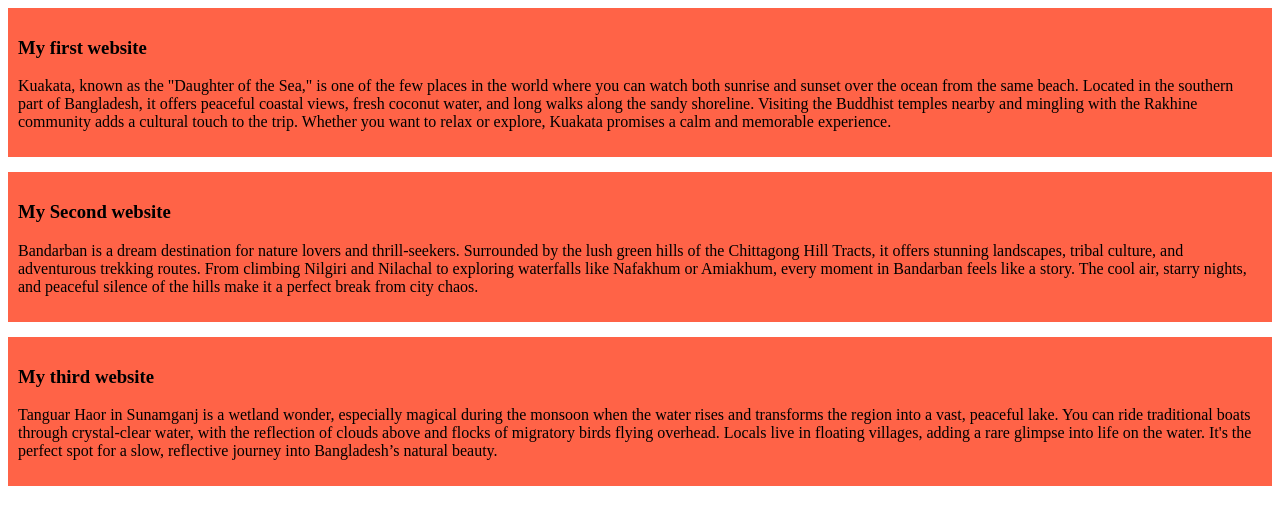
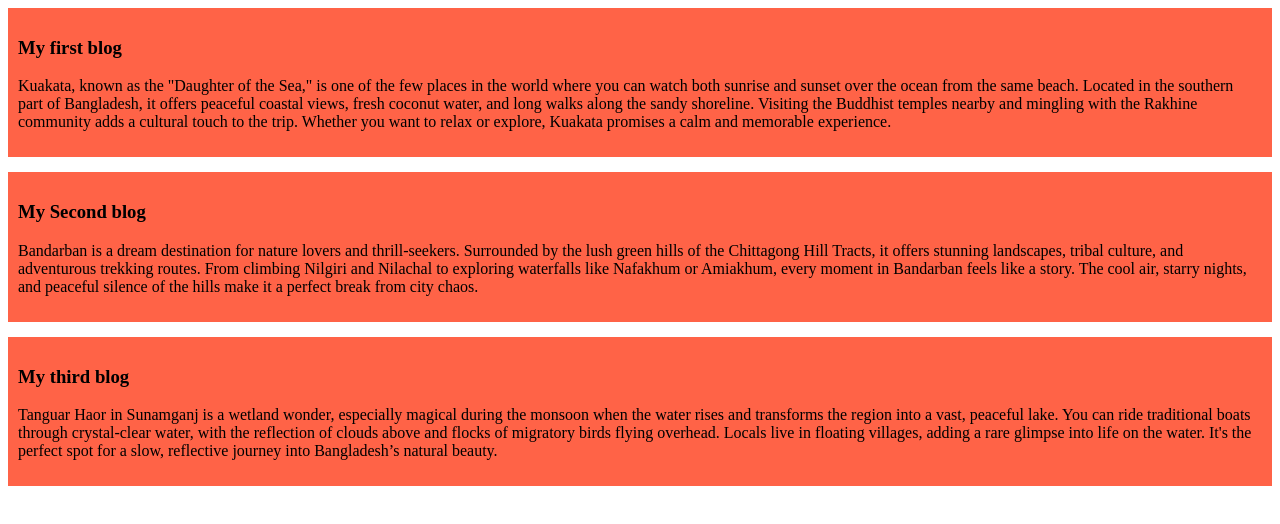
Before and after one commit to RejuanRaj97/My-simple-website, a plain HTML site: page index.html in a window 1280 px wide. Drawn offline with Linux system fonts and the light colour scheme.

Commit message:
make a change from wesite to blog

```diff
--- a/index.html
+++ b/index.html
@@ -8,15 +8,15 @@
 </head>
 <body>
     <div>
-        <h3>My first website</h3>
+        <h3>My first blog</h3>
         <p>Kuakata, known as the "Daughter of the Sea," is one of the few places in the world where you can watch both sunrise and sunset over the ocean from the same beach. Located in the southern part of Bangladesh, it offers peaceful coastal views, fresh coconut water, and long walks along the sandy shoreline. Visiting the Buddhist temples nearby and mingling with the Rakhine community adds a cultural touch to the trip. Whether you want to relax or explore, Kuakata promises a calm and memorable experience.</p>
     </div>
     <div>
-        <h3>My Second website</h3>
+        <h3>My Second blog</h3>
         <p>Bandarban is a dream destination for nature lovers and thrill-seekers. Surrounded by the lush green hills of the Chittagong Hill Tracts, it offers stunning landscapes, tribal culture, and adventurous trekking routes. From climbing Nilgiri and Nilachal to exploring waterfalls like Nafakhum or Amiakhum, every moment in Bandarban feels like a story. The cool air, starry nights, and peaceful silence of the hills make it a perfect break from city chaos.</p>
     </div>
     <div>
-        <h3>My third website</h3>
+        <h3>My third blog</h3>
         <p>Tanguar Haor in Sunamganj is a wetland wonder, especially magical during the monsoon when the water rises and transforms the region into a vast, peaceful lake. You can ride traditional boats through crystal-clear water, with the reflection of clouds above and flocks of migratory birds flying overhead. Locals live in floating villages, adding a rare glimpse into life on the water. It's the perfect spot for a slow, reflective journey into Bangladesh’s natural beauty.</p>
     </div>
 </body>
```
